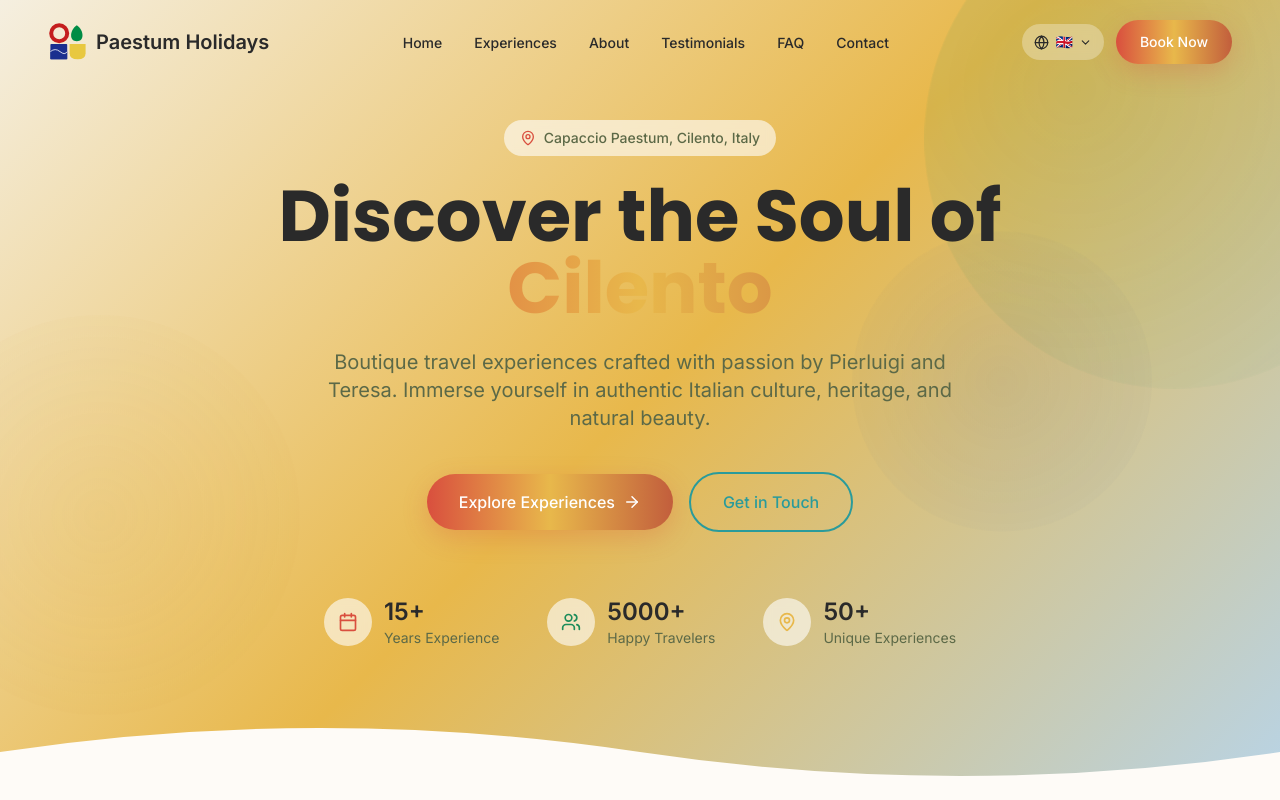
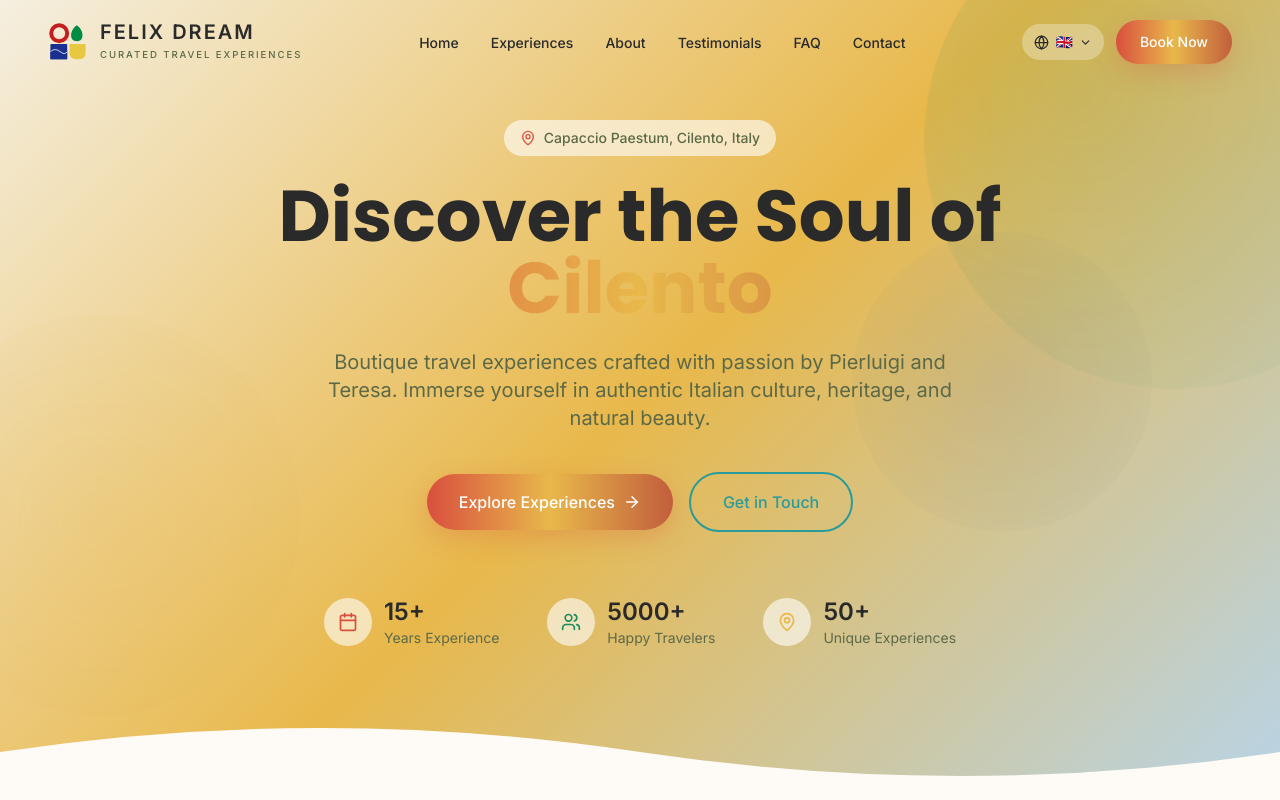
Before and after one commit to rajaakram/Website-Anheya, a React (Vite) app: page / in a window 1280 px wide. Shown: the top 800 px of the page. Built offline with nearby package versions, Linux system fonts and the light colour scheme.

Commit message:
Update logo brand to Felix Dream with tagline

```diff
--- a/src/sections/Footer.tsx
+++ b/src/sections/Footer.tsx
@@ -56,12 +56,17 @@ const Footer = () => {
             <a href="#home" className="flex items-center gap-3 mb-6">
               <img
                 src="/images/logo.svg"
-                alt="Paestum Holidays"
+                alt="Felix Dream"
                 className="w-12 h-12 object-contain"
               />
-              <span className="font-heading font-semibold text-2xl">
-                Paestum Holidays
-              </span>
+              <div className="flex flex-col">
+                <span className="font-heading font-bold text-2xl uppercase tracking-widest leading-none text-white">
+                  Felix Dream
+                </span>
+                <span className="text-[0.65rem] uppercase tracking-[0.2em] text-white/60 mt-1.5 font-medium">
+                  Curated Travel Experiences
+                </span>
+              </div>
             </a>
             <p className="text-white/70 leading-relaxed mb-6 max-w-sm">
               {t('footer.brandDescription')}
--- a/src/sections/Navigation.tsx
+++ b/src/sections/Navigation.tsx
@@ -43,15 +43,20 @@ const Navigation = ({ scrolled }: NavigationProps) => {
     >
       <nav className="container-padding max-w-7xl mx-auto flex items-center justify-between py-4 md:py-5">
         {/* Logo */}
-        <a href="#home" className="flex items-center gap-2">
+        <a href="#home" className="flex items-center gap-3">
           <img
             src="/images/logo.svg"
-            alt="Paestum Holidays"
+            alt="Felix Dream"
             className="w-10 h-10 object-contain"
           />
-          <span className="font-heading font-semibold text-xl text-charcoal hidden sm:block">
-            Paestum Holidays
-          </span>
+          <div className="hidden sm:flex flex-col">
+            <span className="font-heading font-bold text-xl text-charcoal uppercase tracking-widest leading-none">
+              Felix Dream
+            </span>
+            <span className="text-[0.6rem] uppercase tracking-[0.2em] text-deep-olive mt-1.5 font-medium">
+              Curated Travel Experiences
+            </span>
+          </div>
         </a>
 
         {/* Desktop Navigation */}
```
